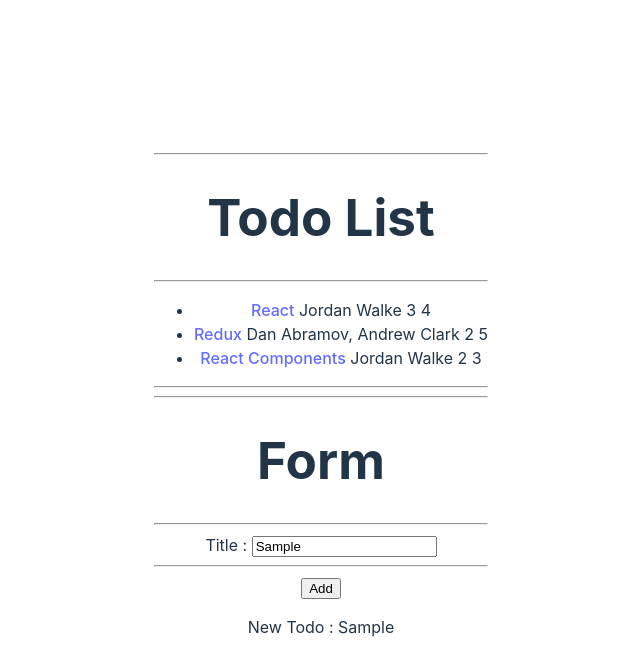
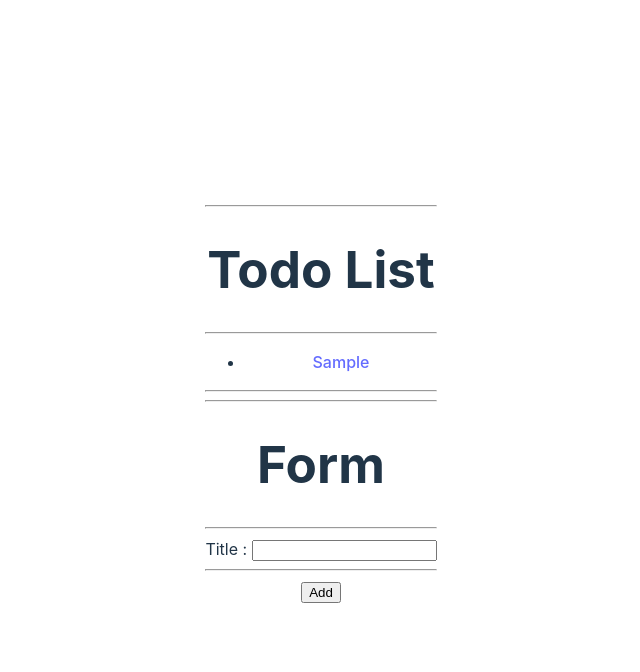
Before and after one commit to SonaliBedge/react-todo, a React (Vite) app: page / in a window 1280 px wide. Both pictures are taken after typing "Sample" into the empty fields and a click on the input "Add". Shown: the top 672 px of the page, without its empty margins (319-959 px from the left). Built offline with nearby package versions, Linux system fonts and the light colour scheme.

Commit message:
Lifting State and Props Handling

```diff
--- a/src/AddTodoForm.jsx
+++ b/src/AddTodoForm.jsx
@@ -1,12 +1,22 @@
-function AddTodoForm(props) {
-    let todoTitle = "";
+import * as React from "react";
+
+function AddTodoForm({ addTodo }) {
+  const [todoTitle, setTodoTitle] = React.useState(""); //Creating new state variable named todoTitle with setter setTodoTitle
+  const handleTitleChange = (event) => {
+    const newTodoTitle = event.target.value;
+    setTodoTitle(newTodoTitle);
+  };
 
   const handleAddTodo = (event) => {
     event.preventDefault();
-        const todoTitle = event.target.title.value; // Access input value directly
-        // const todoTitle = event.currentTarget.elements.title.value;
-        props.onAddTodo(todoTitle);  //I have error in this line
     console.log(todoTitle);
+    const newTodo = {
+      title: todoTitle,
+      id: Date.now(), // Generate a unique identifier using Date.now()
+    };
+    addTodo(newTodo);
+    console.log(newTodo);
+    setTodoTitle(""); // Resetting todoTitle state to an empty string
   };
 
   return (
@@ -17,7 +27,14 @@
       <form onSubmit={handleAddTodo}>
         <span>
           <label htmlFor="todoTitle">
-              Title : <input type="text" name="title" id="todoTitle" />
+            Title :{" "}
+            <input
+              type="text"
+              name="title"
+              id="todoTitle"
+              value={todoTitle}
+              onChange={handleTitleChange}
+            />
           </label>
         </span>
         <hr />
--- a/src/App.jsx
+++ b/src/App.jsx
@@ -4,20 +4,17 @@
 import "./App.css";
 
 function App() {
-  const [newTodo, setNewTodo] = React.useState("");
-  const handleAddTodo = (todo) => {
-    // console.log(todo.target.name);
-
-    setNewTodo(todo);
+  const [todoList, setTodoList] = React.useState([]); // Create new state variable named todoList with setter setTodoList and default value of an empty Array
+  const addTodo = (newTodo) => {
+    setTodoList([...todoList, newTodo]);
   };
-
   return (
     <div>
       <hr />
-      <TodoList />
+      <TodoList todoList={todoList} />{" "}
+      {/* Pass todoList state as a prop named todoList to the TodoList component*/}
       <hr />
-      <AddTodoForm onAddTodo = {handleAddTodo} />
-      <p>New Todo : {newTodo}</p>
+      <AddTodoForm addTodo={addTodo} />
     </div>
   );
 }
--- a/src/TodoList.jsx
+++ b/src/TodoList.jsx
@@ -1,41 +1,14 @@
 import * as React from "react";
-import TodoListItem  from "./TodoListItem";
+import TodoListItem from "./TodoListItem";
 
-const todoList = [
-    {
-        id : 1,
-        title : 'React',
-        url: "https://reactjs.org/",
-        author: "Jordan Walke",
-        num_comments: 3,
-        points: 4,
-    },
-    {
-        id : 2,
-        title : 'Redux',
-        url: "https://redux.js.org/",
-        author: "Dan Abramov, Andrew Clark",
-        num_comments: 2,
-        points: 5,
-    },
-    {
-        id : 3,
-        title : 'React Components',
-        url: "https://reactjs.org/",
-        author: "Jordan Walke",
-        num_comments: 2,
-        points: 3,
-    },
-  ];
-
-function TodoList() {
+function TodoList({ todoList }) {
+  // const { todoList } = props;
   return (
     <div>
       <h1>Todo List</h1>
       <hr />
       <ul>
-           {todoList.map((todo) =>
-            (
+        {todoList.map((todo) => (
           <TodoListItem key={todo.id} todo={todo} />
         ))}
       </ul>
--- a/src/TodoListItem.jsx
+++ b/src/TodoListItem.jsx
@@ -1,14 +1,14 @@
-
-function TodoListItem(props){
-    const { todo } = props;
+function TodoListItem({ todo}) {
+  const { title, author, num_comments, points, url } = todo
+  // const { todo } = props;
   return (
     <li>
       <span>
-              <a href={todo.url}>{todo.title}</a>
+        <a href={url}>{title}</a>
       </span>
-            <span> {todo.author}</span>
-            <span> {todo.num_comments}</span>
-            <span> {todo.points}</span>
+      <span> {author}</span>
+      <span> {num_comments}</span>
+      <span> {points}</span>
     </li>
   );
 }
```
Lines whose indentation alone changed are shown as unchanged.
